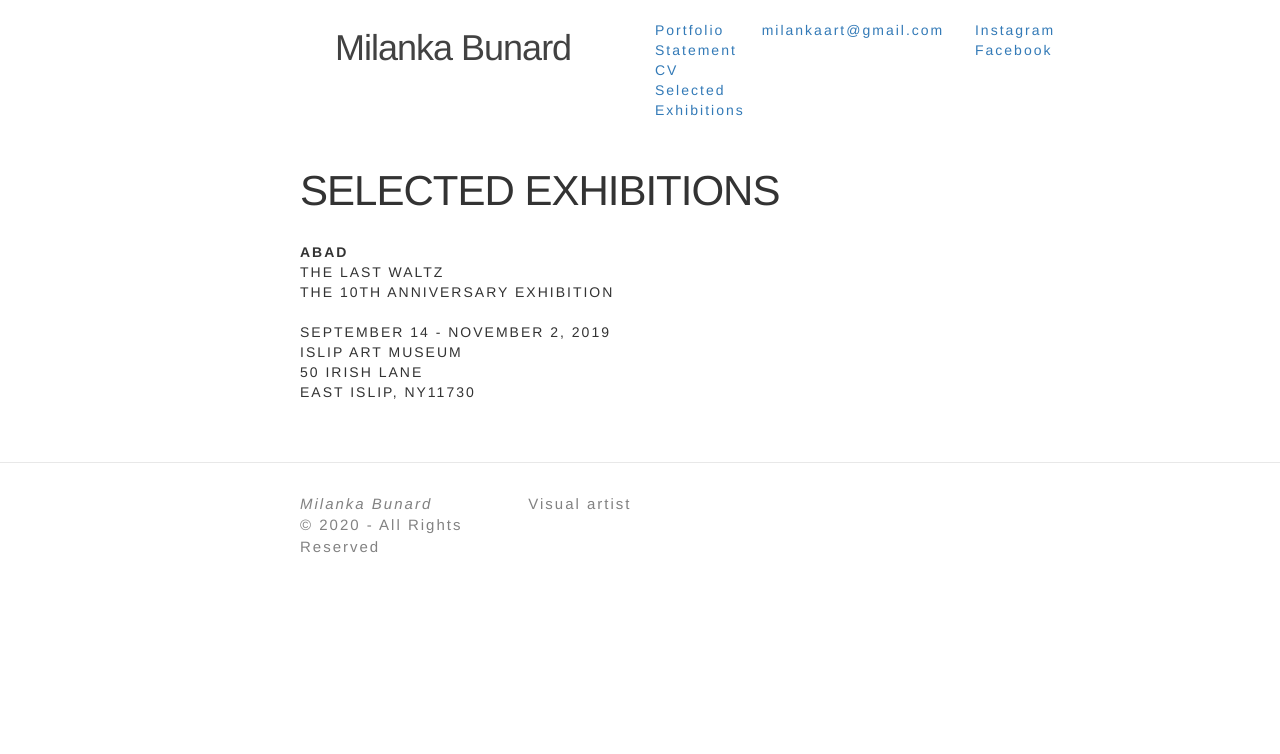
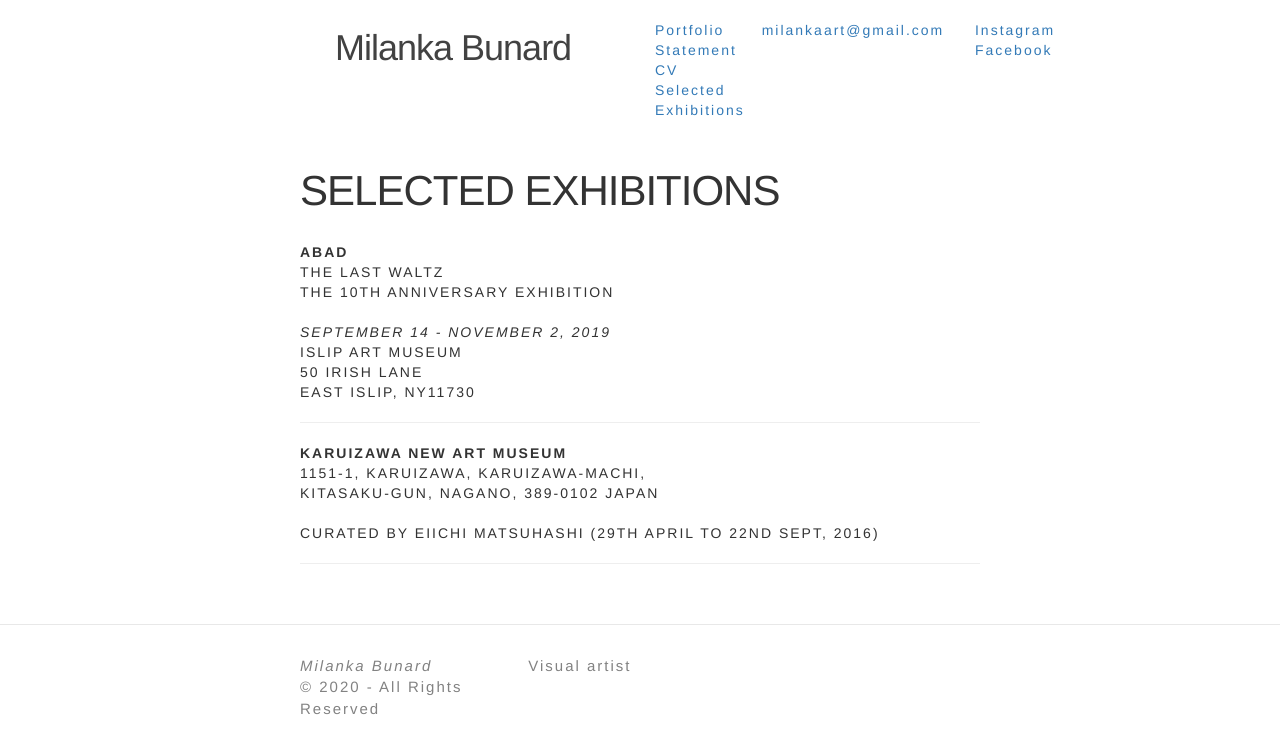
Before and after one commit to milankabunard/milankabunard.github.io, a Jekyll site: the page built from exhibitions.md, in a window 1280 px wide. Shown: the top 754 px of the page. Built offline with Jekyll 4.4.1, drawn with Linux system fonts in a browser that asks for light colours.

Commit message:
Update exhibitions.md

```diff
--- a/exhibitions.md
+++ b/exhibitions.md
@@ -4,12 +4,22 @@ title: Selected Exhibitions
 permalink: /exhibitions/
 ---
 
-|ABAD|
+|**ABAD**|
 |----|
 |THE LAST WALTZ|
 |The 10th Anniversary Exhibition|
 ||
-|September 14 - November 2, 2019|
+|*September 14 - November 2, 2019*|
 |ISLIP ART MUSEUM|
 |50 Irish Lane|
 |East Islip, NY11730|
+
+---
+
+|**Karuizawa New Art Museum**|
+|1151-1, Karuizawa, Karuizawa-machi,|
+|Kitasaku-gun, Nagano, 389-0102 Japan|
+||
+|curated by Eiichi Matsuhashi (29th April to 22nd Sept, 2016)|
+
+---
```
